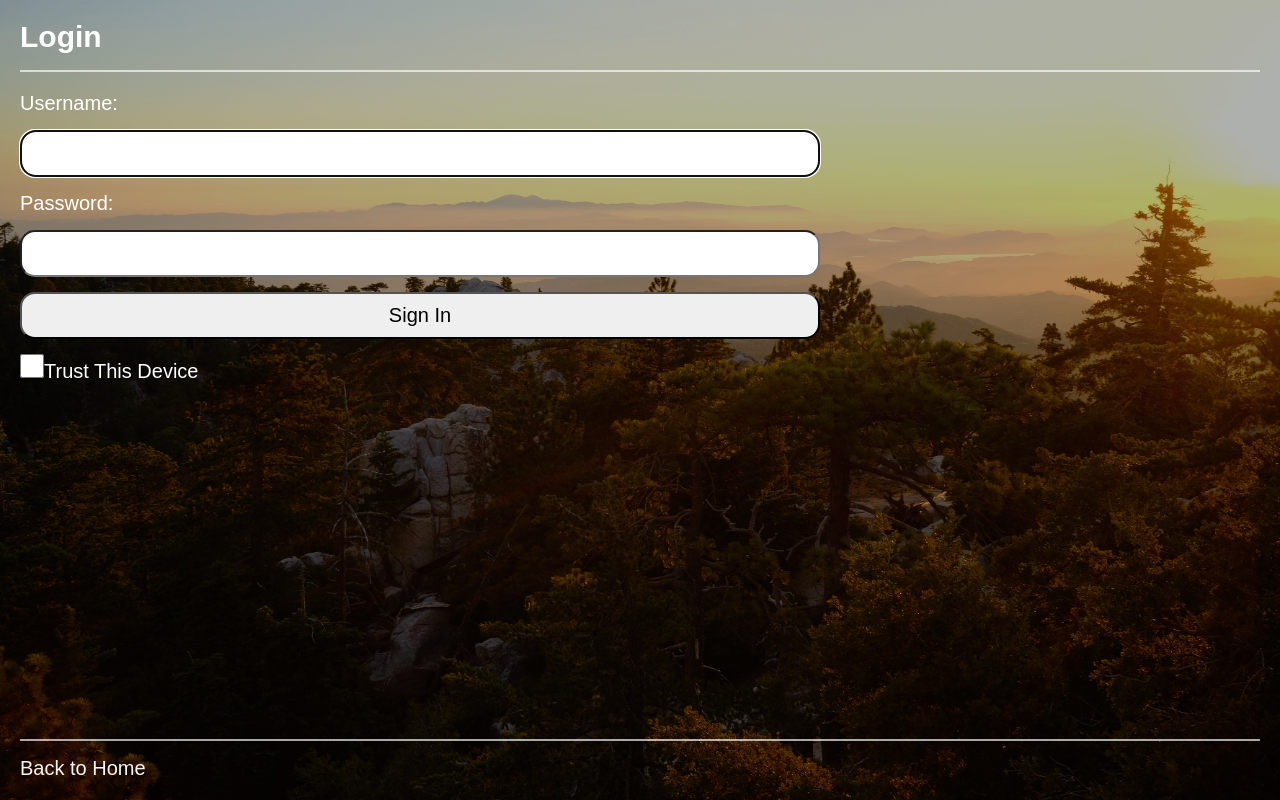
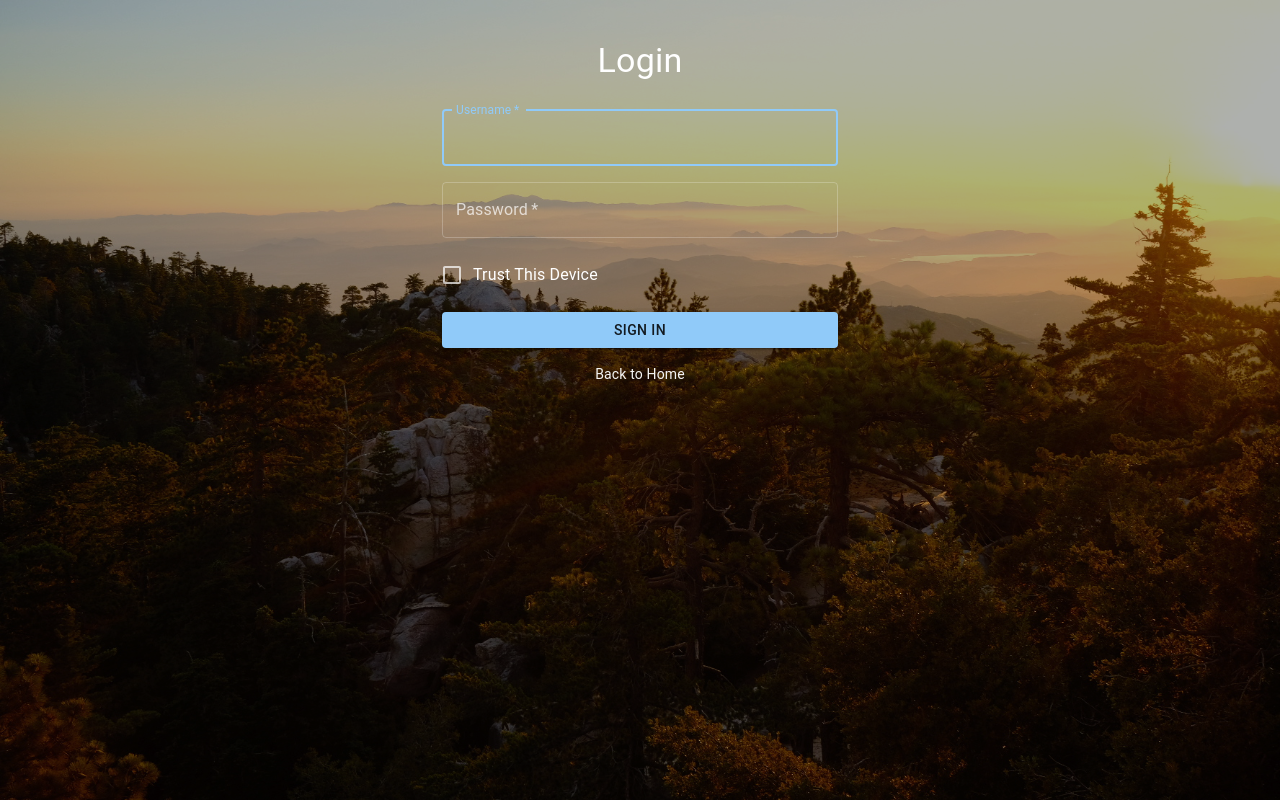
Before and after one commit to solomonckwon/BoulderBudsFrontEnd, a React (Create React App) app: page /login in a window 1280 px wide. Built offline with nearby package versions, Linux system fonts and the light colour scheme; a web font is replaced by a local one.

Commit message:
Use MUI components for landing page and login
Prepped for dev

```diff
--- a/src/app/api/apiSlice.js
+++ b/src/app/api/apiSlice.js
@@ -3,7 +3,8 @@ import { setCredentials } from '../../features/auth/authSlice'
 
 
 const baseQuery = fetchBaseQuery({
-    baseUrl: 'http://localhost:3500',
+    baseUrl: 'https://boulderbuds-api.onrender.com/',
+    // baseUrl: 'http://localhost:3500',
     credentials: 'include',
     prepareHeaders: (headers, { getState }) => {
         const token = getState().auth.token
--- a/src/components/Public.js
+++ b/src/components/Public.js
@@ -1,26 +1,45 @@
-import { Link } from 'react-router-dom'
+import { Container, Box, Typography, Button } from '@mui/material';
+import { Link } from 'react-router-dom';
 
 const Public = () => {
     const content = (
-        <>
-
-            <section className="public">
-                <header className='public-header'>
-                    <h1>Welcome to <span className="nowrap">BoulderBuds!</span></h1>
+        <Container maxWidth="sm">
+            <Box
+                sx={{
+                    display: 'flex',
+                    flexDirection: 'column',
+                    alignItems: 'center',
+                    justifyContent: 'center',
+                    minHeight: '100vh',
+                    textAlign: 'center',
+                    padding: 3
+                }}
+            >
+                <header>
+                    <Typography variant="h3" component="h1" gutterBottom>
+                        Welcome to <span style={{ whiteSpace: 'nowrap' }}>BoulderBuds!</span>
+                    </Typography>
                 </header>
-                <main className="public__main">
-                    <p>For friendly competition to encourage competitive spirit of climbers.</p>
-                    <br />
+                <main>
+                    <Typography variant="body1" paragraph>
+                        For friendly competition to encourage the competitive spirit of climbers.
+                    </Typography>
                 </main>
                 <footer>
-                <div className='public-footer'>
-                    <Link to="/login">User Login</Link>
-                </div>
+                    <Button
+                        component={Link}
+                        to="/login"
+                        variant="contained"
+                        color="primary"
+                        sx={{ mt: 2 }}
+                    >
+                        User Login
+                    </Button>
                 </footer>
-            </section>
-        </>
+            </Box>
+        </Container>
+    );
+    return content;
+};
 
-    )
-    return content
-}
-export default Public
+export default Public;
--- a/src/features/auth/Login.js
+++ b/src/features/auth/Login.js
@@ -8,6 +8,8 @@ import { useLoginMutation } from './authApiSlice'
 import usePersist from '../../hooks/usePersist'
 
 import PulseLoader from 'react-spinners/PulseLoader'
+
+import { Box, TextField, Button, Typography, Checkbox, FormControlLabel, Container } from '@mui/material'
 
 const Login = () => {
     const userRef = useRef()
@@ -29,7 +31,6 @@ const Login = () => {
     useEffect(() => {
         setErrMsg('');
     }, [username, password])
-
 
     const handleSubmit = async (e) => {
         e.preventDefault()
@@ -57,60 +58,70 @@ const Login = () => {
     const handlePwdInput = (e) => setPassword(e.target.value)
     const handleToggle = () => setPersist(prev => !prev)
 
-    const errClass = errMsg ? "errmsg" : "offscreen"
-
     if (isLoading) return <PulseLoader color={"#FFF"} />
 
-    const content = (
-        <section className="public">
-            <header>
-                <h1>Login</h1>
-            </header>
-            <main className="login">
-                <p ref={errRef} className={errClass} aria-live="assertive">{errMsg}</p>
+    return (
+        <Container maxWidth="xs">
+            <Box sx={{ mt: 5 }}>
+                <Typography variant="h4" component="h1" align="center" gutterBottom>
+                    Login
+                </Typography>
+                <Box
+                    component="form"
+                    onSubmit={handleSubmit}
+                    sx={{ display: 'flex', flexDirection: 'column', gap: 2 }}
+                >
+                    <Typography
+                        ref={errRef}
+                        color="error"
+                        variant="body1"
+                        sx={{ visibility: errMsg ? 'visible' : 'hidden' }}
+                    >
+                        {errMsg}
+                    </Typography>
 
-                <form className="form" onSubmit={handleSubmit}>
-                    <label htmlFor="username">Username:</label>
-                    <input
-                        className="form__input"
-                        type="text"
-                        id="username"
-                        ref={userRef}
+                    <TextField
+                        label="Username"
+                        variant="outlined"
+                        inputRef={userRef}
                         value={username}
                         onChange={handleUserInput}
                         autoComplete="off"
+                        fullWidth
                         required
                     />
 
-                    <label htmlFor="password">Password:</label>
-                    <input
-                        className="form__input"
+                    <TextField
+                        label="Password"
+                        variant="outlined"
                         type="password"
-                        id="password"
+                        value={password}
                         onChange={handlePwdInput}
-                        value={password}
+                        fullWidth
                         required
                     />
-                    <button className="form__submit-button">Sign In</button>
 
-                    <label htmlFor='persist' className='form_persist'>
-                        <input
-                            type="checkbox"
-                            className='form__checkbox'
-                            id='persist'
-                            onChange={handleToggle}
-                            checked={persist}
+                    <FormControlLabel
+                        control={
+                            <Checkbox
+                                checked={persist}
+                                onChange={handleToggle}
+                                color="primary"
                             />
-                            Trust This Device
-                    </label>
-                </form>
-            </main>
-            <footer>
-                <Link to="/">Back to Home</Link>
-            </footer>
-        </section>
+                        }
+                        label="Trust This Device"
+                    />
+
+                    <Button type="submit" variant="contained" fullWidth>
+                        Sign In
+                    </Button>
+                </Box>
+                <Typography variant="body2" align="center" sx={{ mt: 2 }}>
+                    <Link to="/">Back to Home</Link>
+                </Typography>
+            </Box>
+        </Container>
     )
+}
 
-    return content
-}
 export default Login
--- a/src/features/auth/Welcome.js
+++ b/src/features/auth/Welcome.js
@@ -15,7 +15,7 @@ const Welcome = () => {
 
             <h1>Welcome {username}!</h1>
 
-            <ClimbsList />
+            {/* <ClimbsList /> */}
 
             <p><Link to="/dash/notes">View Notes</Link></p>
 
```
